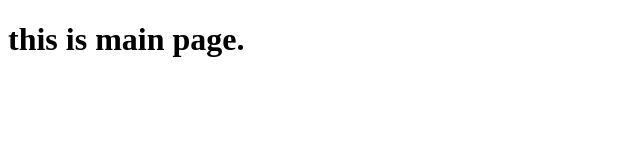
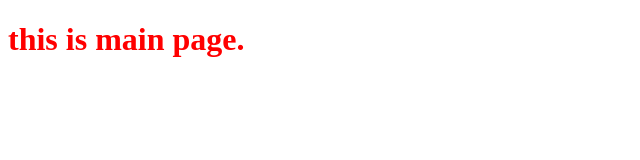
Before and after one commit to sudame/__sudame.github.io, a plain HTML site: page blog/index.html in a window 1280 px wide. Shown: the whole page, without its empty margins (0-640 px from the left). Drawn offline with Linux system fonts and the light colour scheme.

Commit message:
initialize stylesheet

```diff
--- a/blog/index.html
+++ b/blog/index.html
@@ -3,6 +3,8 @@
 <head>
     <meta charset="UTF-8">
     <meta name="viewport" content="width=device-width, initial-scale=1.0">
+    <link rel="stylesheet" href="./style/global.css">
+
     <meta http-equiv="X-UA-Compatible" content="ie=edge">
     <title>Document</title>
 </head>
--- /dev/null
+++ b/blog/style/global.css
@@ -0,0 +1,3 @@
+h1 {
+    color: red;
+}
```
